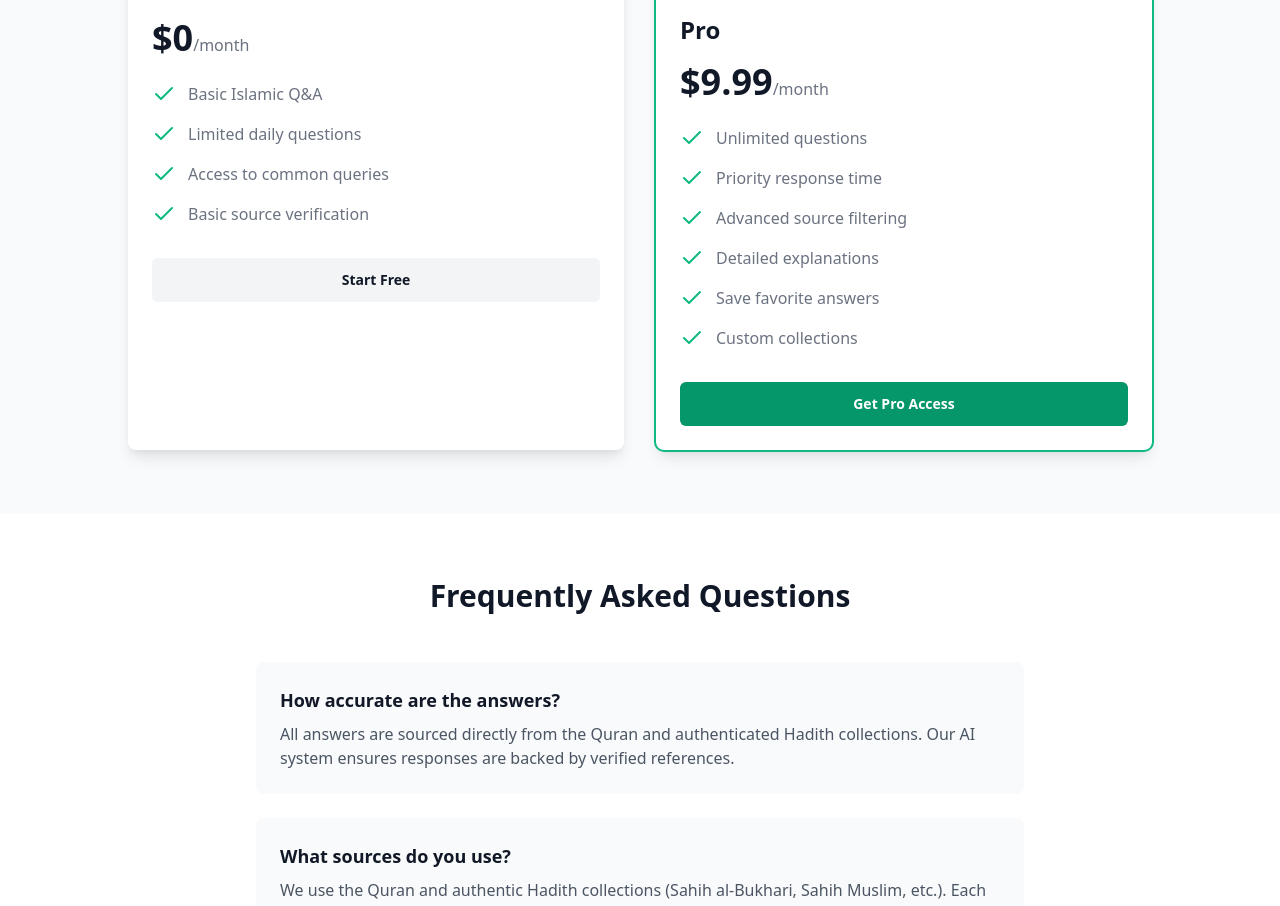
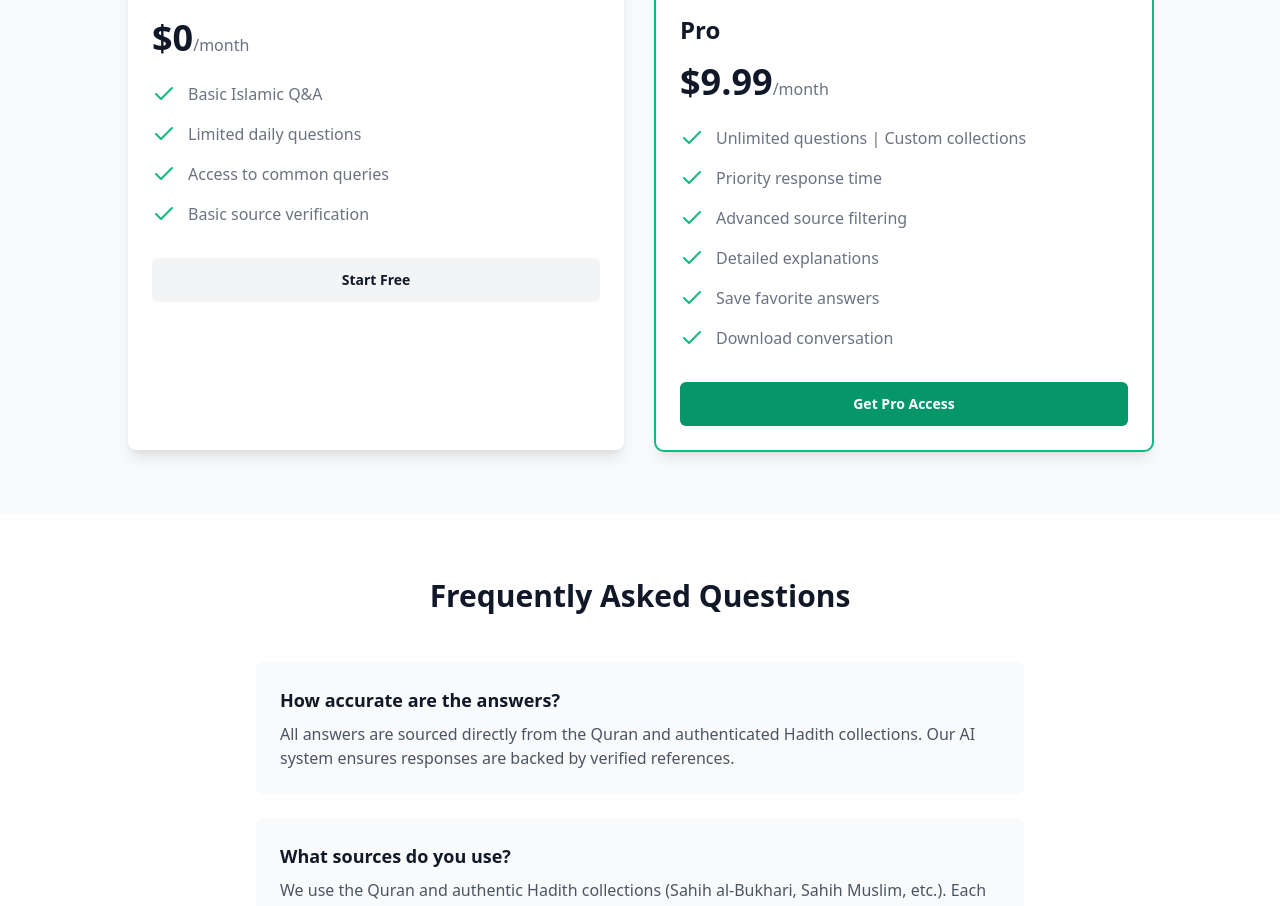
Before and after one commit to rahat2134/AskSunna, a React (Vite) app in the folder frontend/: page / in a window 1280 px wide. Shown: the part 1392-2298 px from the top of the page. Built offline with nearby package versions, Linux system fonts and the light colour scheme.

Commit message:
added one more feature in pro mode visuals

```diff
--- a/frontend/src/components/landing/LandingPage.jsx
+++ b/frontend/src/components/landing/LandingPage.jsx
@@ -115,12 +115,12 @@ const LandingPage = () => {
             price: "9.99",
             popular: true,
             features: [
-                "Unlimited questions",
+                "Unlimited questions | Custom collections",
                 "Priority response time",
                 "Advanced source filtering",
                 "Detailed explanations",
                 "Save favorite answers",
-                "Custom collections"
+                "Download conversation"
             ],
             buttonText: "Get Pro Access",
             buttonLink: "/chat"
```
